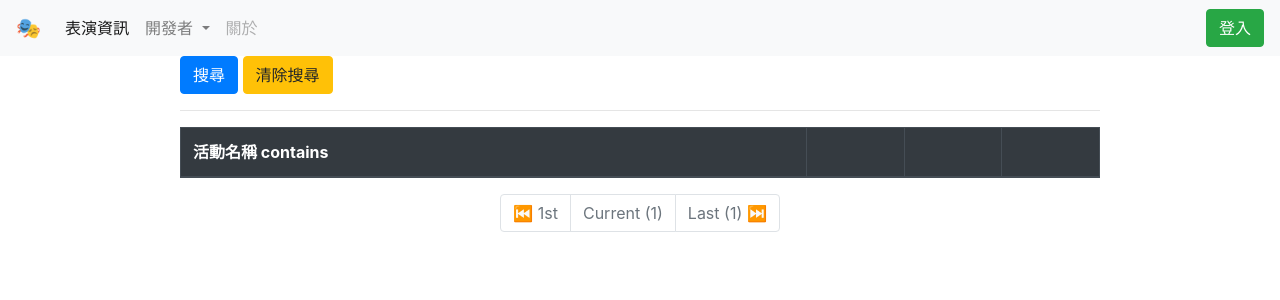
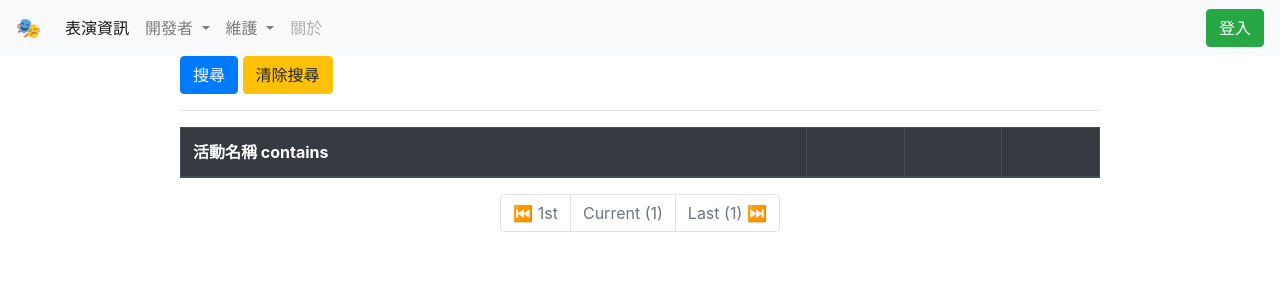
Before and after one commit to yellowsoar/musical_activity_viewer, a Django app: page /operation/ in a window 1280 px wide. Shown: the top 300 px of the page. Run offline with Django 5.2, Linux system fonts and the light colour scheme; data that the repository does not hold is empty; some libraries are stand-ins or nearby versions.

Commit message:
add: data maintain triggering button

```diff
--- a/src/opendata_tw/templates/base.html
+++ b/src/opendata_tw/templates/base.html
@@ -33,6 +33,16 @@
           <div class="dropdown-divider"></div>
           <a class="dropdown-item disabled" href="#">Swager</a>
           <a class="dropdown-item disabled" href="#">Redoc</a>
+        </div>
+      </li>
+      <li class="nav-item dropdown">
+        <a class="nav-link dropdown-toggle" href="#" role="button" data-toggle="dropdown" aria-expanded="false">
+          維護
+        </a>
+        <div class="dropdown-menu">
+          <a class="dropdown-item disabled" href="">更新活動資料</a>
+          <div class="dropdown-divider"></div>
+          <a class="dropdown-item disabled" href="#">更新活動類別</a>
         </div>
       </li>
       <li class="nav-item">
```
